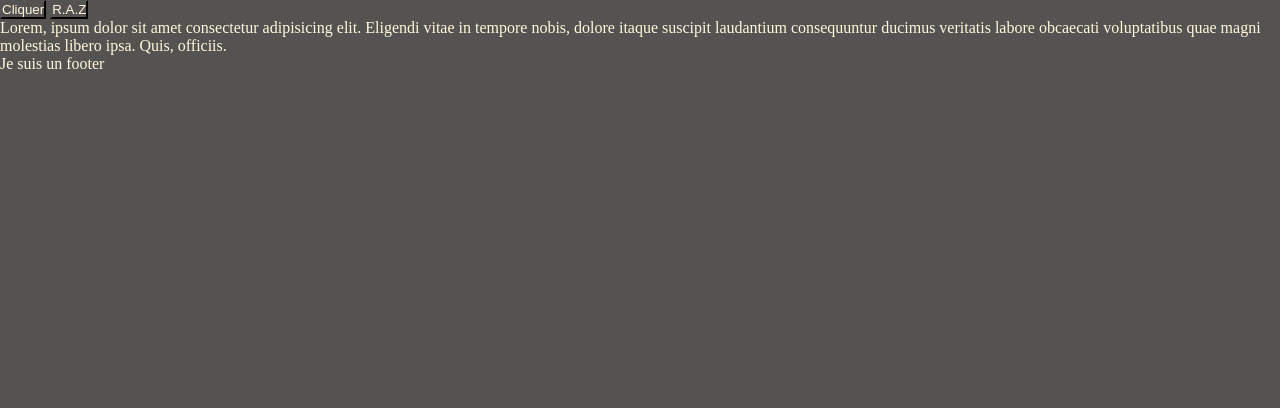
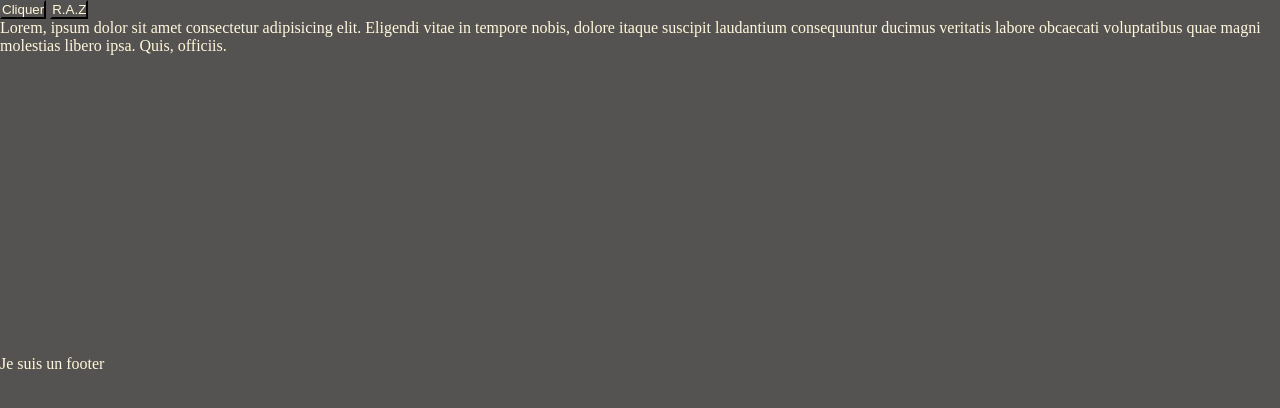
Before and after one commit to nicolasbarbet/Projet_Clic, a PHP site: page / in a window 1280 px wide. Shown: the part 135-543 px from the top of the page. Run offline with PHP 8.4, Linux system fonts and the light colour scheme.

Commit message:
correction mineure : margin du footer

```diff
--- a/style.css
+++ b/style.css
@@ -13,5 +13,5 @@ header,h1,h3{
 }
 
 footer{
-    margin-top: 3l00px;
+    margin-top: 300px;
 }
```
